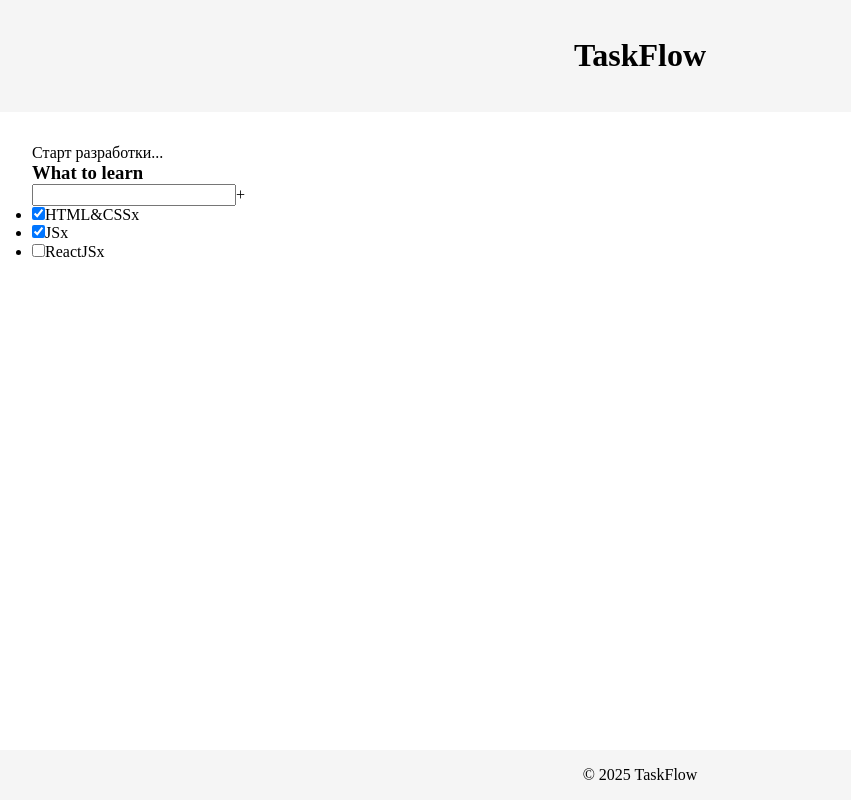
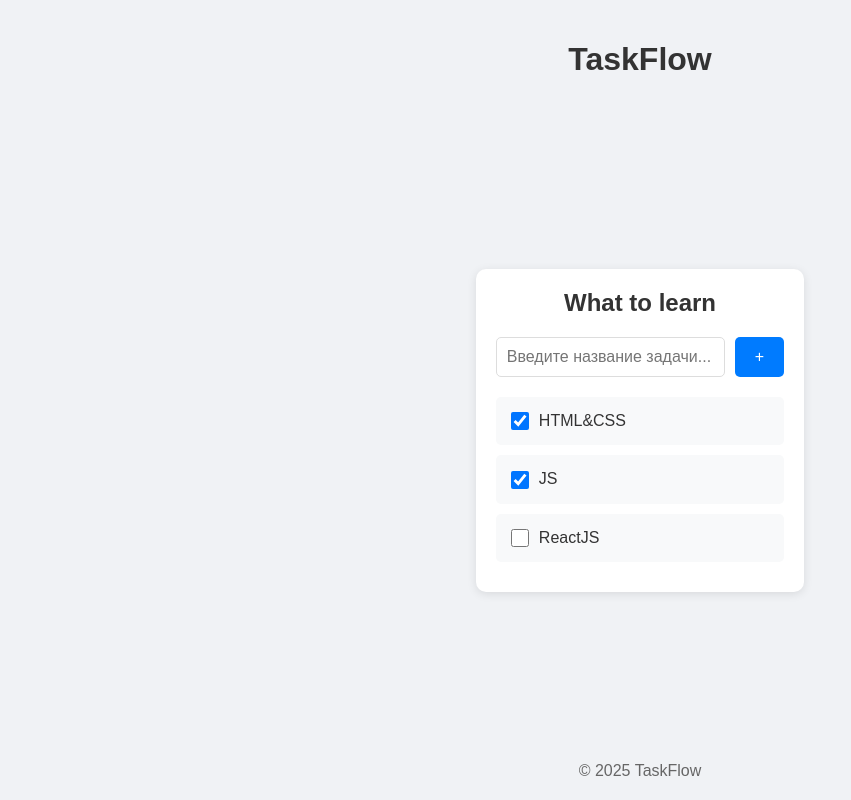
Before and after one commit to Aizhan-px/todo-test, a React (Vite) app: page / in a window 1280 px wide. Shown: the whole page, without its empty margins (0-851 px from the left). Built offline with nearby package versions, Linux system fonts and the light colour scheme; some icons are missing.

Commit message:
удаление тасок

```diff
--- a/src/App.tsx
+++ b/src/App.tsx
@@ -11,16 +11,31 @@ export function App() {
     { id: v1(), title: 'JS', isDone: true },
     { id: v1(), title: 'ReactJS', isDone: false },
   ]);
-  console.log(setTasks);
   const addTask = (title: string) => {
-    const newTask: Task = { id: v1(), title: title, isDone: false };
-    setTasks([...tasks, newTask]);
+    if (title.trim()) {
+      const newTask: Task = {
+        id: v1(),
+        title: title.trim(),
+        isDone: false,
+      };
+      setTasks([...tasks, newTask]);
+    }
+  };
+
+  const removeTask = (id: string) => {
+    console.log('Removing task with id:', id);
+    console.log('Current tasks:', tasks);
+    setTasks(tasks.filter((task) => task.id !== id));
   };
 
   return (
     <Layout>
-      <p>Старт разработки...</p>
-      <ToDoList addTask={addTask} title={'What to learn'} tasks={tasks} />
+      <ToDoList
+        addTask={addTask}
+        removeTask={removeTask}
+        title={'What to learn'}
+        tasks={tasks}
+      />
     </Layout>
   );
 }
--- a/src/components/Layout/Layout.module.scss
+++ b/src/components/Layout/Layout.module.scss
@@ -1,18 +1,25 @@
 .layout {
+  min-height: 100vh;
+  padding: 20px;
   display: flex;
-  flex-direction: column;
-  min-height: 100vh;
-  justify-content: space-between;
+  flex-direction: column;  //элементы в колонку
+  justify-content: space-between;  //по высоте
 
-  &__header,
-  &__footer {
-    background: #f5f5f5;
-    padding: 1rem;
-    text-align: center;
+  &__header {
+    text-align: center; // заголовок по центру
+    margin-bottom: 20px;
   }
 
   &__content {
-    flex: 1;
-    padding: 2rem;
+    flex: 1;   //чтобы занимал все место и был по цетру
+    display: flex;
+    justify-content: center;
+    align-items: center;
+  }
+
+  &__footer {
+    text-align: center;
+    margin-top: 20px;
+    color: #666;
   }
 }
--- a/src/components/ToDoList/ToDoList.module.scss
+++ b/src/components/ToDoList/ToDoList.module.scss
@@ -0,0 +1,84 @@
+.todoList {
+  background: white;
+  border-radius: 10px; //скругление
+  padding: 20px;
+  box-shadow: 0 2px 10px rgba(0, 0, 0, 0.1); //тень
+}
+
+.title {
+  text-align: center;
+  margin-bottom: 20px;
+  color: #333;
+  font-size: 24px;
+}
+
+
+//чтобы импут и кнопка в ряд была
+.addTaskForm {
+  display: flex;
+  gap: 10px;
+  margin-bottom: 20px;
+}
+
+.input {
+  flex: 1;
+  padding: 10px;
+  border: 1px solid #ddd;
+  border-radius: 5px;
+  font-size: 16px;
+}
+
+
+//стилизация кнопки добавления задачи
+.addButton {
+  padding: 10px 20px;
+  background: #007bff;
+  color: white;
+  border: none;
+  border-radius: 5px;
+  cursor: pointer;
+  font-size: 16px;
+}
+
+.addButton:hover {
+  background: #0056b3;
+}
+
+
+//для списка задач
+.taskList {
+  list-style: none;
+  padding: 0;
+  margin: 0;
+}
+
+.taskItem {
+  display: flex;
+  align-items: center;
+  gap: 10px;
+  padding: 15px;
+  background: #f8f9fa;
+  border-radius: 5px;
+  margin-bottom: 10px;
+}
+
+//галочки выполненных задач
+.taskCheckbox {
+  width: 18px;
+  height: 18px;
+  cursor: pointer;
+}
+
+.taskTitle {
+  flex: 1;
+  font-size: 16px;
+}
+
+
+//сообщение , что тасок нет
+.emptyMessage {
+  text-align: center;
+  color: #666;
+  font-style: italic;
+  margin-top: 20px;
+}
--- a/src/components/ToDoList/ToDoList.tsx
+++ b/src/components/ToDoList/ToDoList.tsx
@@ -1,27 +1,34 @@
 import { Task } from '../../types/todo.ts';
 import { useState } from 'react';
+import { DeleteIcon } from '../DeleteIcon/DeleteIcon';
+import styles from './ToDoList.module.scss';
 
-type Props = {
+type TToDoListProps = {
   title: string;
   tasks: Task[];
   addTask: (title: string) => void;
+  removeTask: (id: string) => void;
 };
 
-export const ToDoList = ({ title, addTask, tasks }: Props) => {
+export const ToDoList = (props: TToDoListProps) => {
   const [value, setValue] = useState<string>('');
+
   return (
-    <div>
-      <h3>{title}</h3>
-      <div>
+    <div className={styles.todoList}>
+      <h3 className={styles.title}>{props.title}</h3>
+      <div className={styles.addTaskForm}>
         <input
+          className={styles.input}
           value={value}
           onChange={(e) => setValue(e.target.value)}
           type="text"
+          placeholder="Введите название задачи..."
         />
         <button
+          className={styles.addButton}
           onClick={() => {
             if (value.trim()) {
-              addTask(value);
+              props.addTask(value);
               setValue('');
             }
           }}
@@ -29,16 +36,29 @@ export const ToDoList = ({ title, addTask, tasks }: Props) => {
           +
         </button>
       </div>
-      {tasks.length === 0 ? (
-        <p>Тасок нет</p>
+      {props.tasks.length === 0 ? (
+        <p className={styles.emptyMessage}>Тасок нет</p>
       ) : (
-        <ul>
-          {tasks.map((task) => {
+        <ul className={styles.taskList}>
+          {props.tasks.map((task) => {
             return (
-              <li key={task.id}>
-                <input type="checkbox" checked={task.isDone} />
-                <span>{task.title}</span>
-                <button>x</button>
+              <li key={task.id} className={styles.taskItem}>
+                <input
+                  type="checkbox"
+                  checked={task.isDone}
+                  className={styles.taskCheckbox}
+                />
+                <span className={styles.taskTitle}>{task.title}</span>
+                <DeleteIcon
+                  onClick={() => {
+                    console.log(
+                      'Button clicked for task:',
+                      task.id,
+                      task.title
+                    );
+                    props.removeTask(task.id);
+                  }}
+                />
               </li>
             );
           })}
--- a/src/styles/global.scss
+++ b/src/styles/global.scss
@@ -1,15 +1,23 @@
-/* 1. Подключаем normalize */
-@import 'normalize.css';
-/* 2. Сброс некоторых базовых стилей */
-*,
-*::before,
-*::after {
+@import 'normalize.css';   //чтобы убрать стили браузера
+
+* {
   margin: 0;
   padding: 0;
-  box-sizing: border-box;
+  box-sizing: border-box;  // вкл padding и  border
 }
+
+body {
+  font-family: Arial, sans-serif;
+  background: #f0f2f5;
+  color: #333;
+}
+
 button {
-  cursor: pointer;
-  border: none;
+  cursor: pointer; //курсор при наведении
+  border: none;   //нет рамок и фона
   background: none;
 }
+
+input {
+  font-family: inherit; //чтобы шрифт был как у родительского элемента
+}
--- a/tsconfig.app.json
+++ b/tsconfig.app.json
@@ -11,6 +11,7 @@
     "allowImportingTsExtensions": true,
     "noEmit": true,
     "jsx": "react-jsx",
+    "allowSyntheticDefaultImports": true,
 
     /* Linting & strict mode */
     "strict": true,
```
